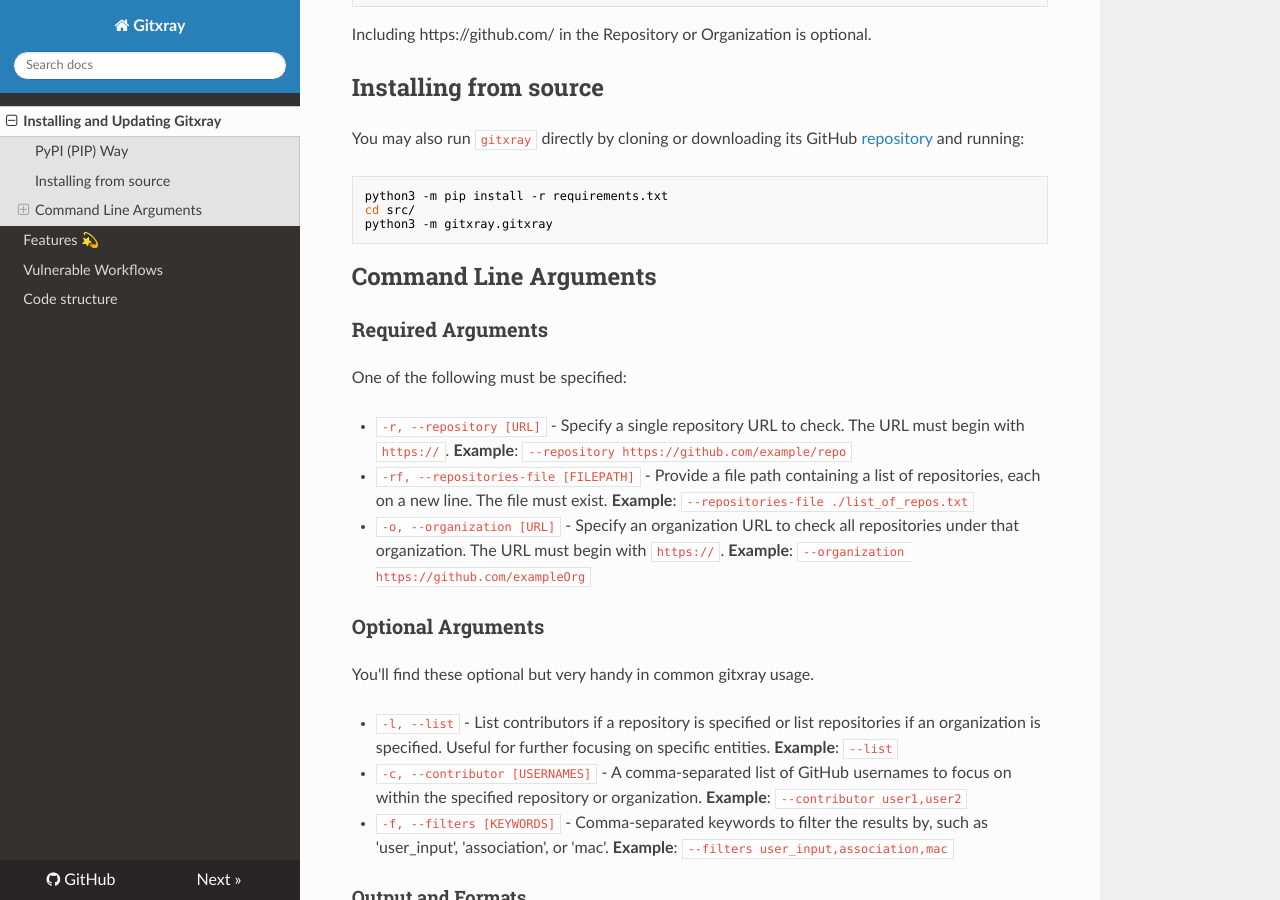
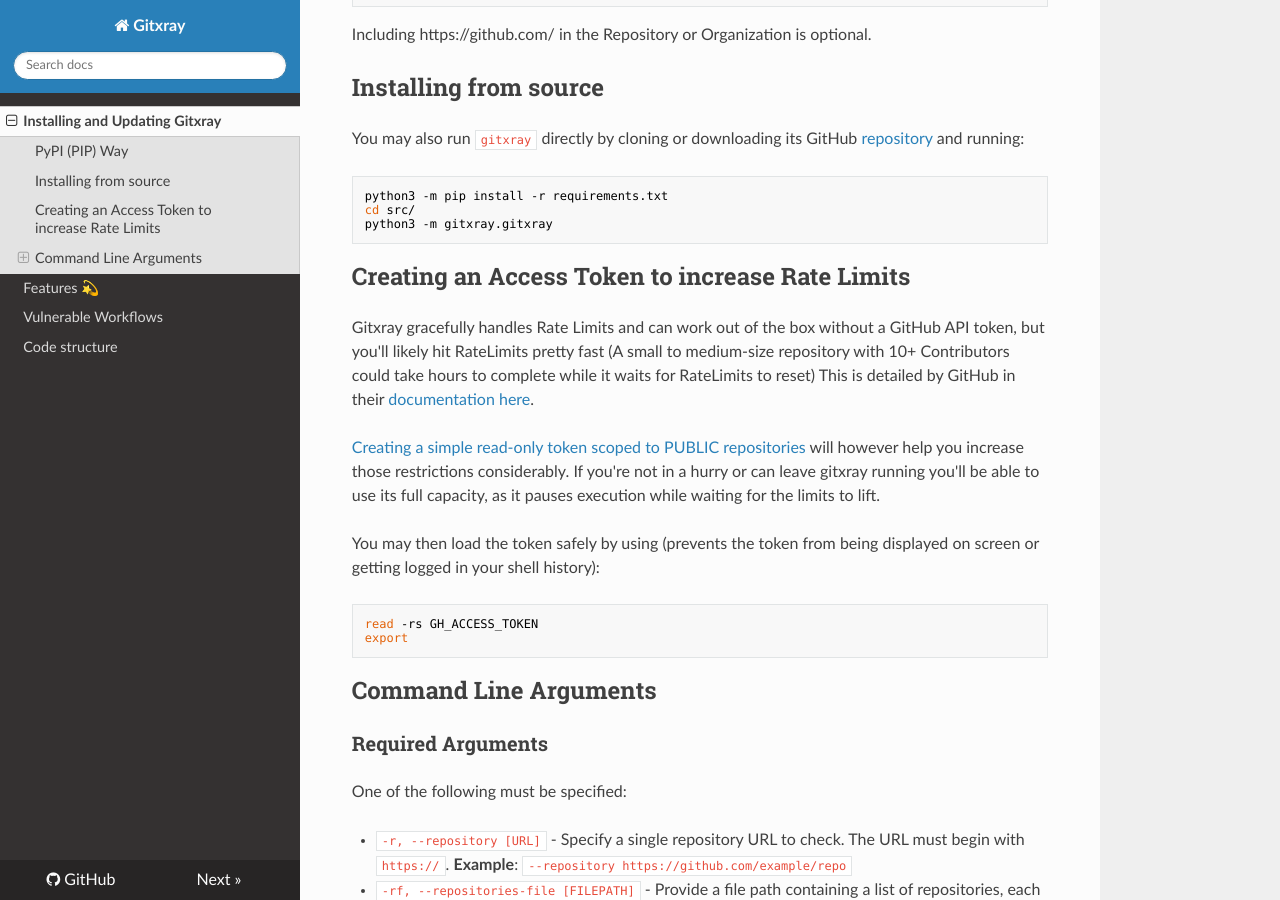
Before and after one commit to kulkansecurity/gitxray, an MkDocs documentation site: the page built from docs/installing.md, in a window 1280 px wide and 900 px high, scrolled down 555 px. Built offline with MkDocs 1.6.1, drawn with Linux system fonts in a browser that asks for light colours; nearby versions of some CDN libraries.

Commit message:
Adding explanation on how Access Tokens can increase Rate Limits

````diff
--- a/docs/installing.md
+++ b/docs/installing.md
@@ -31,6 +31,19 @@
 python3 -m gitxray.gitxray
 ```
 
+## Creating an Access Token to increase Rate Limits
+
+Gitxray gracefully handles Rate Limits and can work out of the box without a GitHub API token, but you'll likely hit RateLimits pretty fast (A small to medium-size repository with 10+ Contributors could take hours to complete while it waits for RateLimits to reset) This is detailed by GitHub in their [documentation here](https://docs.github.com/en/rest/using-the-rest-api/rate-limits-for-the-rest-api?apiVersion=2022-11-28#primary-rate-limit-for-unauthenticated-users).
+
+[Creating a simple read-only token scoped to PUBLIC repositories](https://docs.github.com/en/authentication/keeping-your-account-and-data-secure/managing-your-personal-access-tokens#creating-a-fine-grained-personal-access-token) will however help you increase those restrictions considerably. If you're not in a hurry or can leave gitxray running you'll be able to use its full capacity, as it pauses execution while waiting for the limits to lift.
+
+You may then load the token safely by using (prevents the token from being displayed on screen or getting logged in your shell history):
+
+```bash
+read -rs GH_ACCESS_TOKEN
+export
+```
+
 ## Command Line Arguments
 
 ### Required Arguments
````
